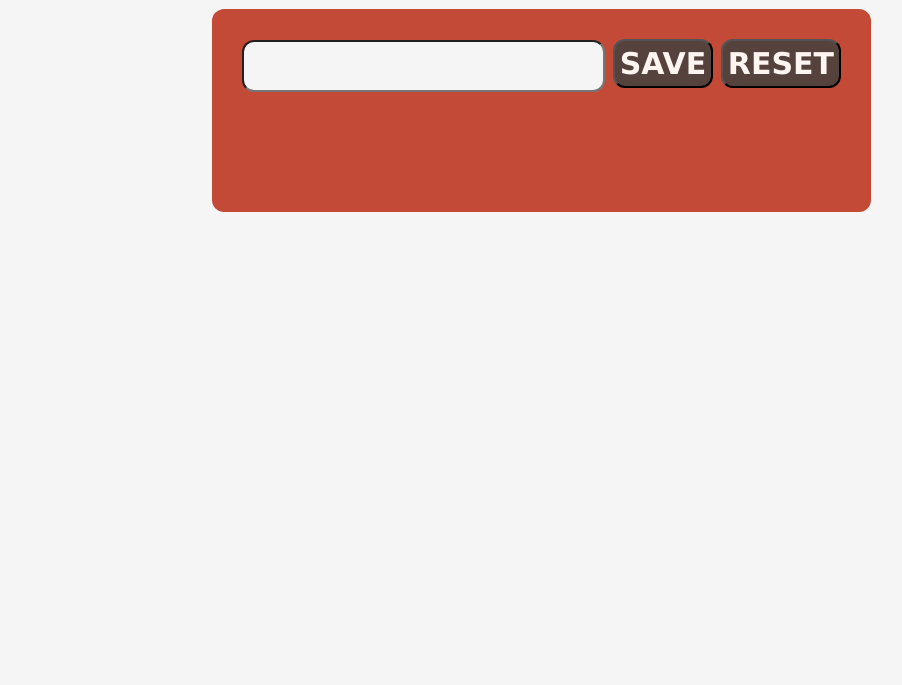
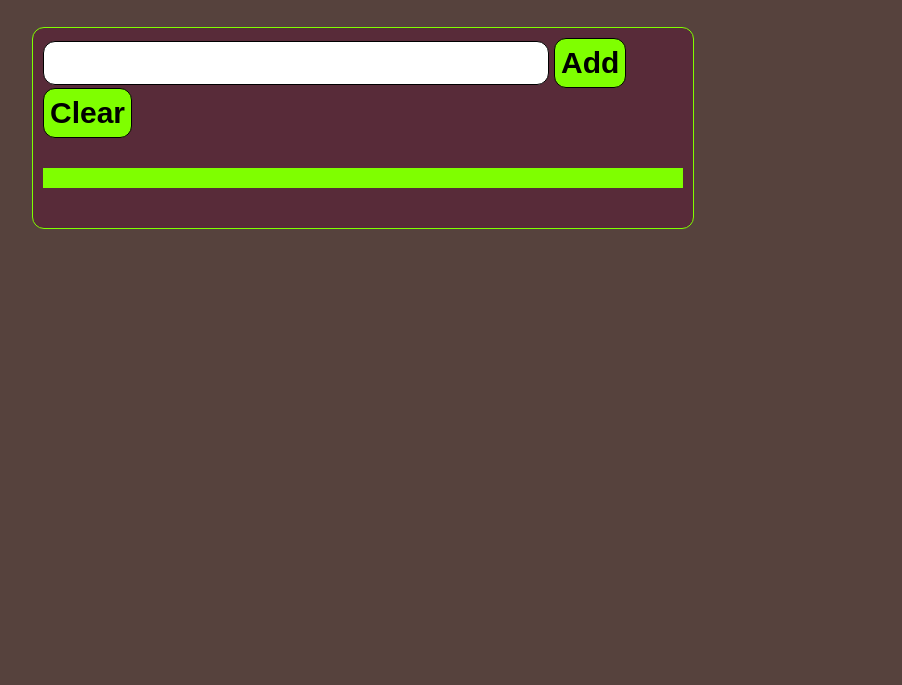
Before and after one commit to geickoliveira/Desafio-Lista-de-tarefas, a plain HTML site: page index.html in a window 1280 px wide. Shown: the part 115-800 px from the top of the page, without its empty margins (288-1190 px from the left). Drawn offline with Linux system fonts and the light colour scheme.

Commit message:
code update, color change and more functions.

```diff
--- a/index.html
+++ b/index.html
@@ -10,27 +10,29 @@
 </head>
 <body>
     <header>
-        <h1 align="center">To-do List</h1>
+        <h1>To do List</h1>
     </header>
 
     <main>
-        <div class="conteiner">
+        <div class="container">
 
-            <input type="text", id="input">
-            <button type="button", id="save", class="button", value="save", onclick="newItem()" >SAVE</button>
-            <button type="reset", id="clear", class="button", value="clear", onclick="clear()">RESET</button>
+            <input type="text" id="input">
+            <button id="save" class="button">Add</button>
+            <button id="clear" class="button">Clear</button>
 
-        <div id="ulist">
-            <ul class= "list"></ul>
+        <div id="toDoContainer">
+            <ul id="toDoList">
 
+        </ul>
         </div>
+
         </div>
 
 
 
 
     </main>
-
+    <script src="script.js"></script>
 
 </body>
 </html>
--- /dev/null
+++ b/script.js
@@ -0,0 +1,27 @@
+
+let inputPlace = document.getElementById("input");
+let button = document.getElementById("save");
+let reset = document.getElementById("clear");
+let toDoList = document.getElementById("toDoList");
+
+button.addEventListener("click", function(){
+    var list= document.createElement("li");
+    list.innerHTML= inputPlace.value;
+    toDoList.appendChild(list);
+    inputPlace.value= "";
+    list.addEventListener("click", function(check){
+        list.style.color= "rgba(0, 0, 0, 0.5)";
+        list.style.textDecoration= "line-through";
+    })
+    list.addEventListener("dblclick", function(){
+        list.style.color= "black";
+        list.style.textDecoration= "none";
+        list.style.userSelect= "none";
+    })
+    reset.addEventListener("click", function(){
+        toDoList.removeChild(list);
+    })
+
+
+
+})
--- a/style.css
+++ b/style.css
@@ -1,57 +1,58 @@
-*{
+body{
     font-family:Verdana, Geneva, Tahoma, sans-serif;
-    font-size: 24px;
-    color: #FFF5F0;
-    padding: 0;
-    margin: 0;
-    background-color: whitesmoke;
-    text-align: center;
+    width: 50%;
+    margin: auto;
+    background-color: #56423D;
 }
 
 h1{
     font-size: 300%;
+    color: chartreuse;
+    background-color: #582B39;
     padding: 10px;
-    position: relative;
-    background-color: #C34A36;
+    border:1px solid chartreuse;
     border-radius: 12px;
-    display: inline-block;
+}
+
+.container{
+    width: 100%;
+    background-color: #582B39;
+    padding: 10px;
+    border:1px solid chartreuse;
+    border-radius: 12px;
 
 }
 
-.conteiner{
-    margin-top: 20px;
-    padding: 30px;
-    position: absolute;
-    margin-left: 500px;
-    background-color: #C34A36;
+#input{
+    width: 500px;
+    height: 40px;
+    border: 1px solid;
     border-radius: 12px;
-}
-
-#input{
-    border-radius: 12px;
-    padding: 10px;
-    color: #56423D;
+    font-size: 30px;
     font-weight: bolder;
+    vertical-align: middle;
 }
 
 .button{
-    background-color: #56423D;
-    padding: 5px;
-    border-radius: 12px;
+    height: 50px;
     font-size: 30px;
     font-weight: bolder;
+    border: 1px solid;
+    border-radius: 12px;
+    vertical-align: middle;
+    background-color: chartreuse;
 }
 
-#ulist{
-    margin-top: 10px;
-    padding: 30px;
-    background-color: #C34A36;
-    border-radius: 12px;
+#toDoContainer{
+    margin-top: 30px;
 }
 
-.list{
-    list-style: none;
-    background-color: #C34A36;
+#toDoList{
+    list-style:none;
+    font-size: 30px;
+    font-weight: bolder;
+    cursor: pointer;
+    background-color: chartreuse;
     padding: 10px;
-    color:white
+    color:black
 }
```
